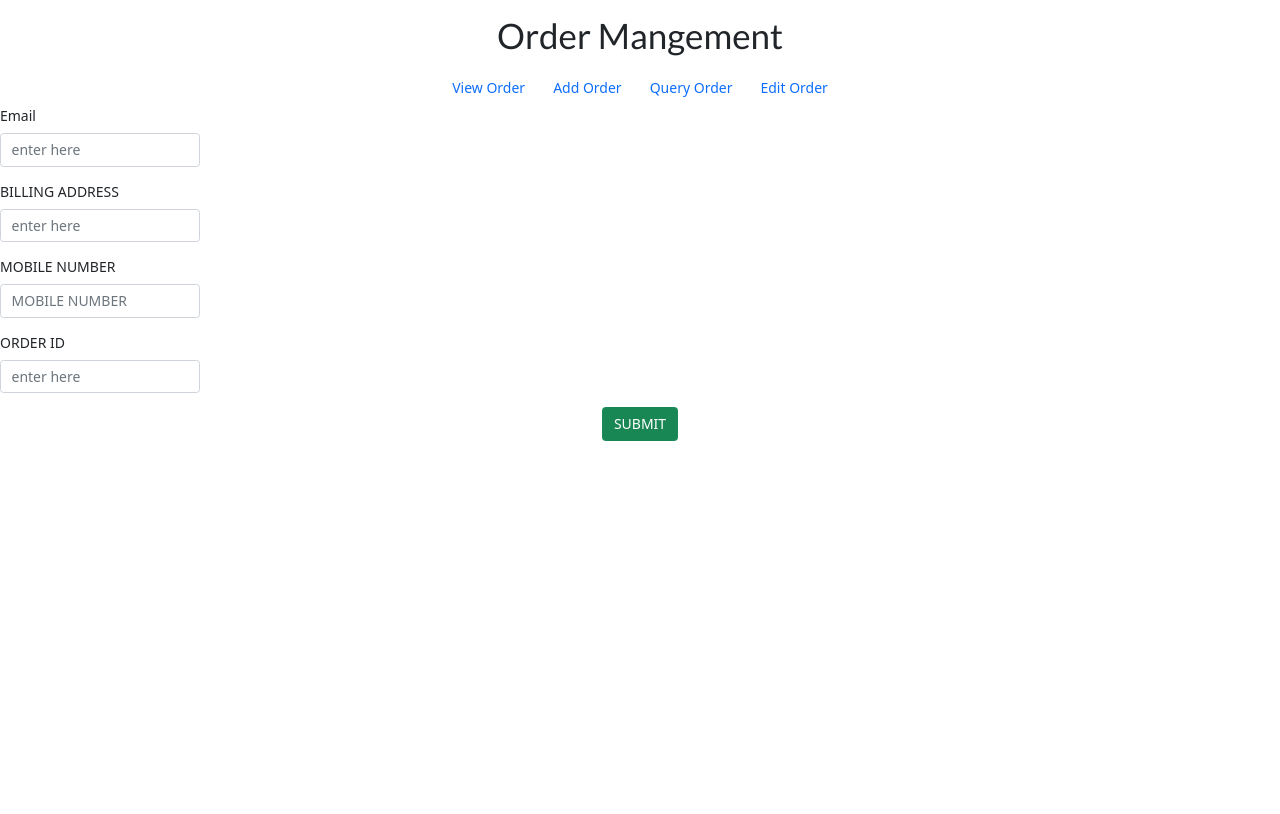
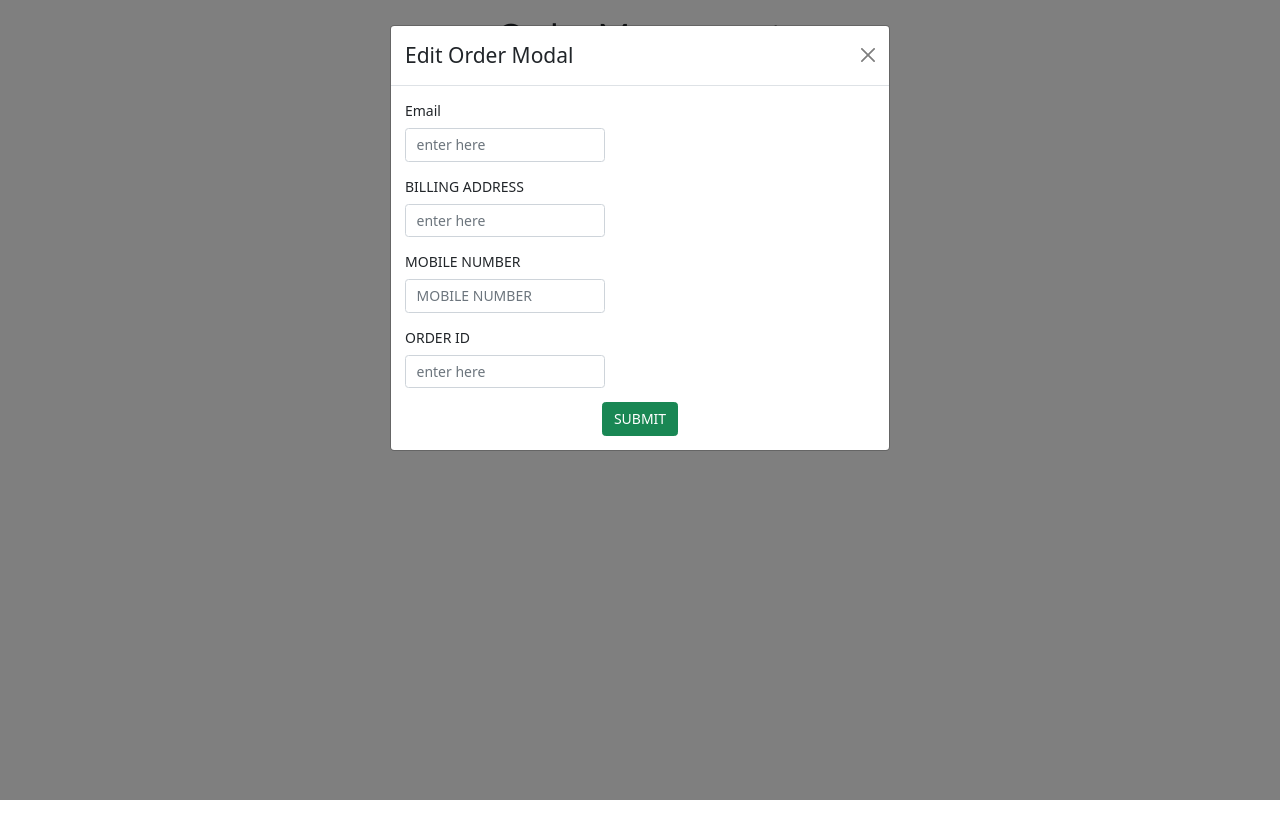
Before and after one commit to udit29saini/Frontend-orderservice, a React (Create React App) app: page /edit-Order in a window 1280 px wide. Built offline with nearby package versions, Linux system fonts and the light colour scheme.

Commit message:
Modal Added

```diff
--- a/src/components/App.js
+++ b/src/components/App.js
@@ -18,6 +18,8 @@ import { Route, Switch, BrowserRouter as Router } from 'react-router-dom'
 import AddOrder from "./OrderManagement/AddOrder";
 import QueryOrder from "./OrderManagement/QueryOrder";
 import FormUpdate from "./OrderManagement/FormUpdate";
+import EditModal from "./OrderManagement/EditModal";
+import AddModal from "./OrderManagement/AddModal";
 
 
 function App() {
@@ -58,12 +60,9 @@ function App() {
         <Switch>
 
            <Route exact path='/view-order'  > <AllOrder /></Route>
-           <Route exact path='/add-order'  > <Form1 /></Route>
+           <Route exact path='/add-order'  > <AddModal /></Route>
            <Route exact path='/query-Order'  > <QueryOrder /></Route>
-           <Route exact path='/edit-Order'  > <FormUpdate /></Route>
-
-
-
+           <Route exact path='/edit-Order'  > <EditModal /></Route>
 
          </Switch>
 
--- /dev/null
+++ b/src/components/OrderManagement/AddModal.js
@@ -0,0 +1,32 @@
+import React from 'react'
+import { Container, Form, FormGroup, Input, Label,Button,Modal } from 'react-bootstrap'
+import { useState } from 'react';
+import FormUpdate from './FormUpdate';
+import Form1 from './Form1';
+
+const EditModal = () => {
+
+    const [order, setOrder] = useState({});
+
+   const handleForm=(e)=>{
+
+       console.log(order);
+       e.preventDefault();
+   }
+
+   return (
+       <div >
+           <Modal show={true}>
+               <Modal.Header closeButton>
+                    <Modal.Title>Add Order Modal</Modal.Title>
+               </Modal.Header>
+               <Modal.Body>
+                    <Form1 />
+               </Modal.Body>
+
+           </Modal>
+      </div>
+   )
+}
+
+export default EditModal
--- /dev/null
+++ b/src/components/OrderManagement/EditModal.js
@@ -0,0 +1,31 @@
+import React from 'react'
+import { Container, Form, FormGroup, Input, Label,Button,Modal } from 'react-bootstrap'
+import { useState } from 'react';
+import FormUpdate from './FormUpdate';
+
+const EditModal = () => {
+
+    const [order, setOrder] = useState({});
+
+   const handleForm=(e)=>{
+
+       console.log(order);
+       e.preventDefault();
+   }
+
+   return (
+       <div >
+           <Modal show={true}>
+               <Modal.Header closeButton>
+                    <Modal.Title>Edit Order Modal</Modal.Title>
+               </Modal.Header>
+               <Modal.Body>
+                    <FormUpdate />
+               </Modal.Body>
+
+           </Modal>
+      </div>
+   )
+}
+
+export default EditModal
```
Also changed, not shown: 1 other file (tests, documents, lock files or other folders).
